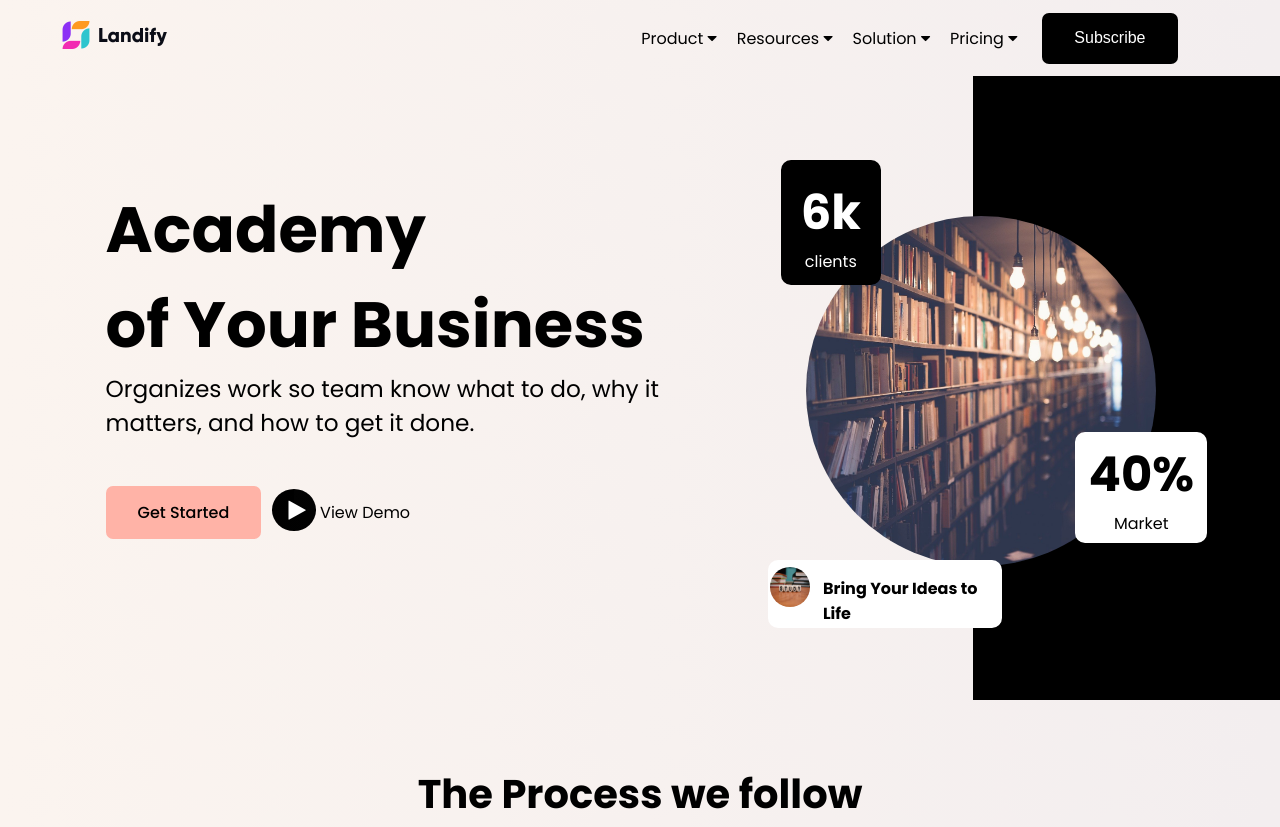
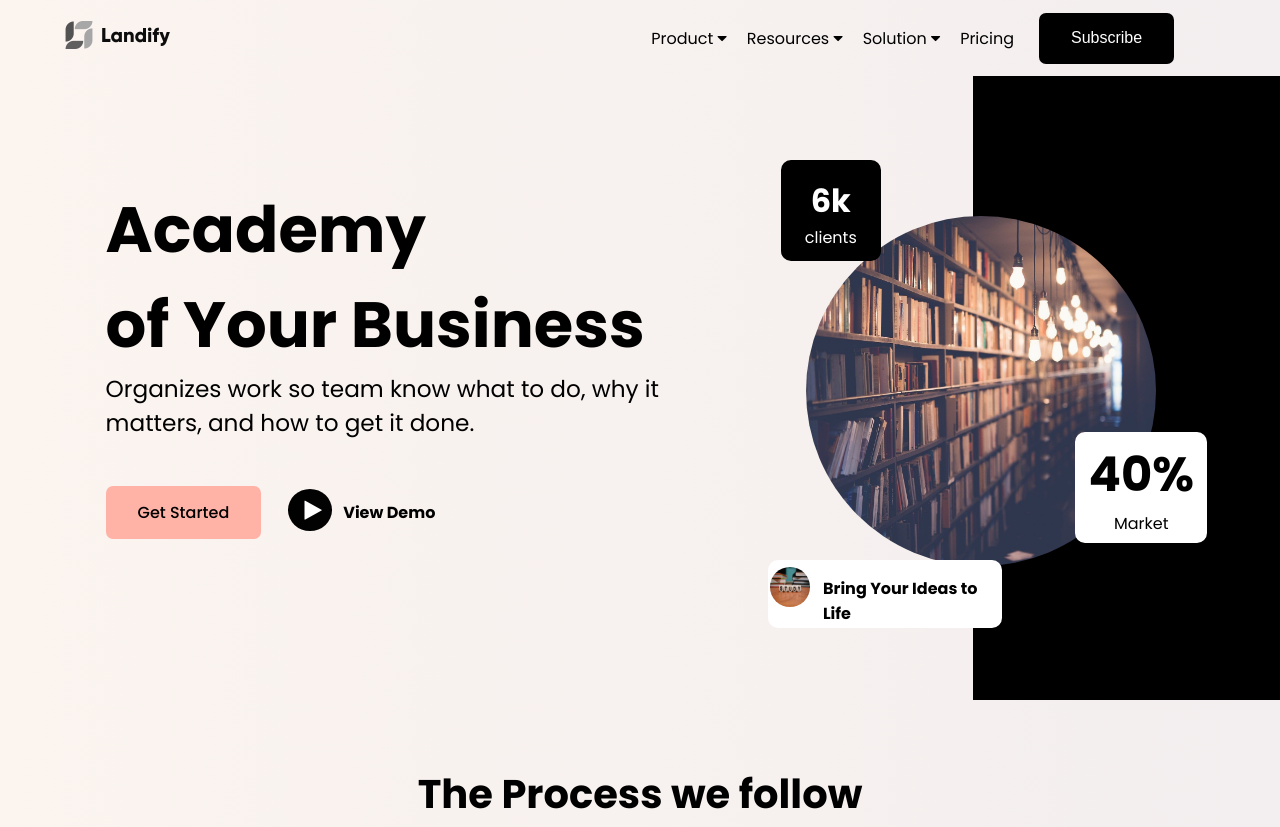
Before and after one commit to Denish1312/html-css-1, a plain HTML site: page index.html in a window 1280 px wide. Shown: the top 827 px of the page. Drawn offline with nearby package versions, Linux system fonts and the light colour scheme.

Commit message:
third commit

```diff
--- a/index.html
+++ b/index.html
@@ -30,7 +30,7 @@
                     <li class="menu-item">Product <i class="fa fa-caret-down" aria-hidden="true"></i></li>
                     <li class="menu-item">Resources <i class="fa fa-caret-down" aria-hidden="true"></i></li>
                     <li class="menu-item">Solution <i class="fa fa-caret-down" aria-hidden="true"></i></li>
-                    <li class="menu-item">Pricing <i class="fa fa-caret-down" aria-hidden="true"></i></li>
+                    <li class="menu-item">Pricing</i></li>
                     <button class="subscribe">Subscribe</button>
                 </ul>
             </div>
@@ -49,7 +49,7 @@
                 </div>
                 <div class="get-start">
                     <butto id="get-start">Get Started</butto>
-                    <a href="#"><i class="fa fa-play play" aria-hidden="true"></i> View Demo</a>
+                    <a href="#" class="get-link"><i class="fa fa-play play" aria-hidden="true"></i> View Demo</a>
                 </div>
             </div>
         </div>
--- a/style.css
+++ b/style.css
@@ -10,6 +10,7 @@ body {
 
 .logo img {
     width: 25%;
+    filter: grayscale(1);
 }
 
 .navbar {
@@ -31,6 +32,7 @@ ul {
 .menu-item {
     list-style: none;
     margin: 0 10px;
+    cursor: pointer;
 }
 
 .subscribe {
@@ -134,7 +136,7 @@ ul {
 
 .hero h1 {
     margin: 5px 0 0 0;
-    font-size: 3rem;
+    font-size: 2rem;
 }
 
 .hero p {
@@ -211,6 +213,14 @@ ul {
     margin-left: 15%;
     padding-bottom: 68px;
 
+}
+
+.get-link{
+    font-weight: bold;
+    margin-left: 1rem;
+}
+.get-link i{
+    margin-right: 0.5rem;
 }
 
 #get-start {
@@ -555,6 +565,7 @@ footer {
     width: 20rem;
     border-radius: 0.5rem;
     box-shadow: 2px 2px 2px;
+    padding-left: 1rem;
 }
 
 .copyright {
```
